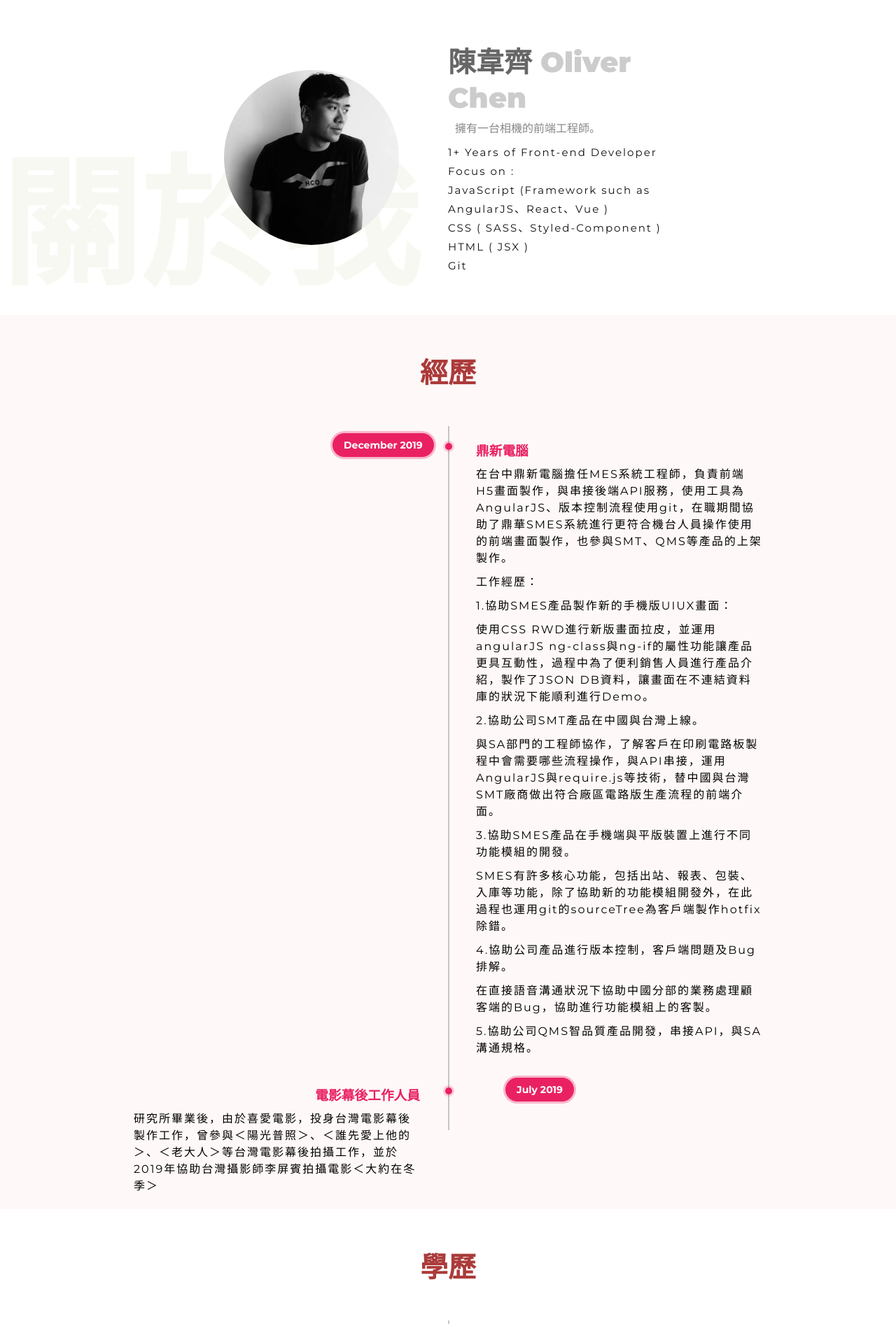
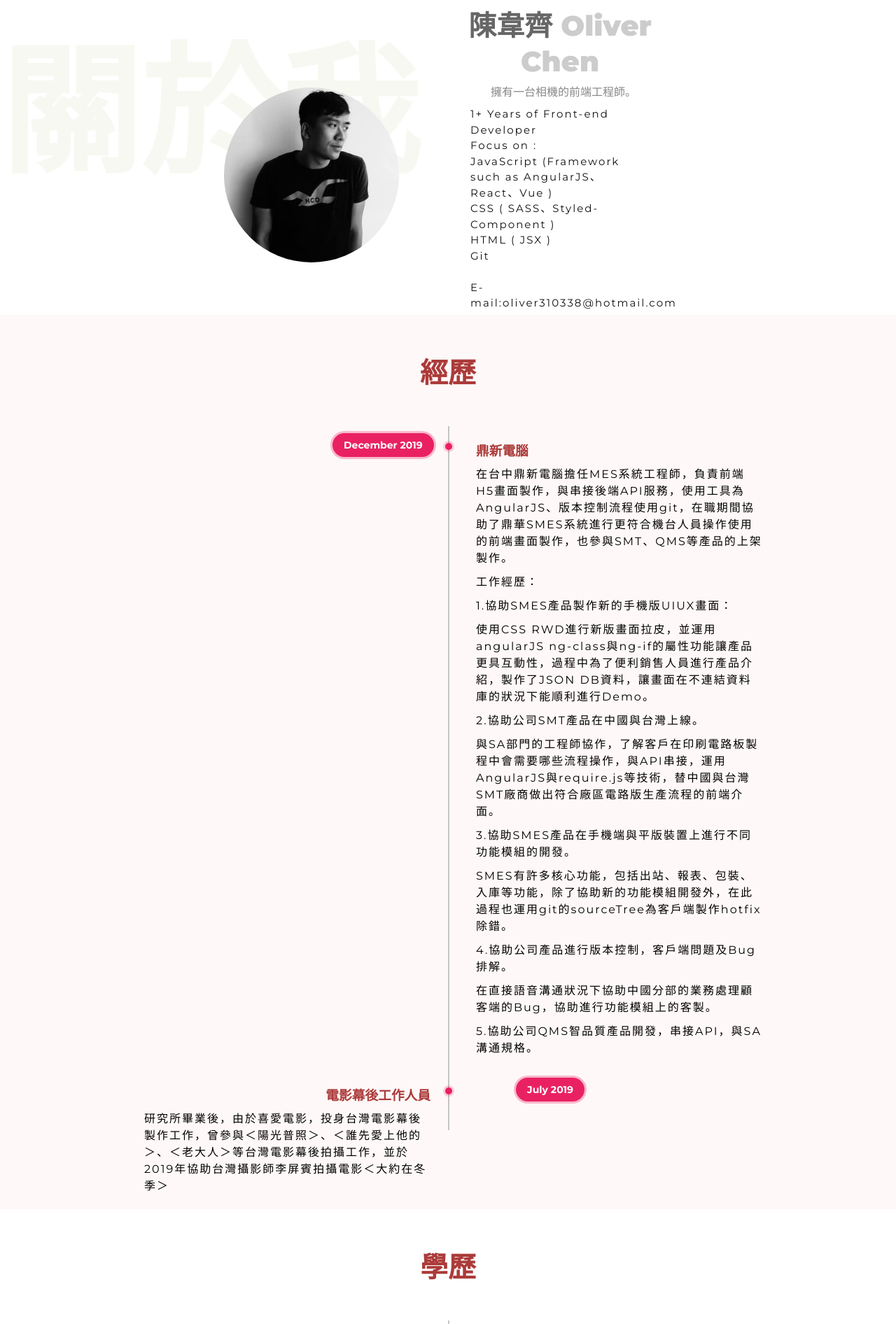
Before and after one commit to May27Oliver/resume_page, a React (Create React App) app: page / in a window 1280 px wide. Shown: the top 1892 px of the page at 70% size. Built offline with nearby package versions, Linux system fonts and the light colour scheme.

Commit message:
add email address

```diff
--- a/public/index.html
+++ b/public/index.html
@@ -24,10 +24,9 @@
       work correctly both with client-side routing and a non-root public URL.
       Learn how to configure a non-root public URL by running `npm run build`.
     -->
-    <title>React App</title>
+    <title>陳韋齊履歷</title>
   </head>
   <body>
-    <noscript>You need to enable JavaScript to run this app.</noscript>
     <div id="root"></div>
     <!--
       This HTML file is a template.
--- a/src/resume/App.js
+++ b/src/resume/App.js
@@ -32,6 +32,8 @@ class App extends Component {
                                         CSS ( SASS、Styled-Component )<br/>
                                         HTML ( JSX )<br/>
                                         Git<br/>
+                                        <br/>
+                                        E-mail:oliver310338@hotmail.com
                                     </span>
                                 </div>
                             </div>
--- a/src/resume/TimeLine.js
+++ b/src/resume/TimeLine.js
@@ -3,7 +3,6 @@ import TimeLineItem from "./TimeLineItem"
 
 class TimeLine extends Component {
     render() {
-        console.log(this.props)
         const resume = this.props.resume;
         return (
             <div>
--- a/src/resume/TimeLineItem.js
+++ b/src/resume/TimeLineItem.js
@@ -5,13 +5,14 @@ class TimeLineItem extends Component {
         const {title,descpt,year,date} = this.props.resume
         return (
             <li>
+                <div className="time">
+                    <h4>{date}</h4>
+                </div>
                 <div className="content">
                     <h3>{title}</h3>
                     {descpt.map(item=>(<p key={item}>{item}</p>))}
                 </div>
-                <div className="time">
-                    <h4>{date}</h4>
-                </div>
+
             </li>
         );
     }
--- a/src/resume/style/style.css
+++ b/src/resume/style/style.css
@@ -11,6 +11,76 @@ body {
   font-family: "Montserrat", sans-serif, "Noto Sans TC", sans-serif;
 }
 
+.protrait {
+  position: relative;
+}
+
+.self-protrait-zone {
+  display: block;
+}
+
+.about-me {
+  position: absolute;
+  top: 0;
+  left: 0;
+  font-weight: bold;
+  font-size: 180px;
+  color: hsl(60, 30%, 96%);
+  z-index: 1;
+}
+
+.self-protrait {
+  position: absolute;
+  top: 0;
+  bottom: 0;
+  right: 0;
+  left: 0;
+  margin: auto;
+  width: 250px;
+  height: 250px;
+  border-radius: 50%;
+  background: url(/resume_page/static/media/protrait.f5f10a32.jpg);
+  background-repeat: no-repeat;
+  background-size: contain;
+  background-position: center;
+  z-index: 2;
+}
+
+.self-portrait-box {
+  position: relative;
+  width: 100%;
+  height: 500px;
+  background: #17a2b8;
+}
+
+.tw-name {
+  font-size: 40px;
+  font-weight: 900;
+  color: #054852;
+  text-align: center;
+}
+.en-name {
+  color: #ccc;
+  display: block;
+}
+
+.sidetation {
+  line-height: 40px;
+  color: #888;
+  margin: 0 0 0 10px;
+  text-align: center;
+}
+
+.intro-prief {
+  display: flex;
+  justify-content: center;
+}
+
+.intro-prief .En {
+  width: 80%;
+}
+
+/* 履歷部分 */
 .timeline {
   flex: 1;
   position: relative;
@@ -22,7 +92,7 @@ body {
   /*直接用最外層的div做軸線*/
   content: "";
   position: absolute;
-  left: 50%;
+  left: 20px;
   width: 2px;
   height: 90%;
   background: #c5c5c5;
@@ -37,42 +107,36 @@ body {
   list-style: none;
   line-height: normal;
   position: relative;
-  width: 50%;
+  /* width: 50%; */
   padding: 20px 40px;
   box-sizing: border-box;
 }
-.timeline ul li:nth-child(odd) {
-  margin-left: 50%;
+
+.timeline ul li {
+  margin-left: 15px;
 }
 
-.timeline ul li:nth-child(even) {
-  text-align: right;
+.timeline ul li {
+  text-align: left;
 }
+
 .timeline ul li:before {
   content: "";
   position: absolute;
+  top: 25px;
+  left: 0;
   width: 10px;
   height: 10px;
-  background: rgba(233, 33, 99, 1);
+  background: #248796;
   border-radius: 50%;
-  box-shadow: 0 0 0 3px rgba(233, 33, 99, 0.2);
-}
-
-.timeline ul li:nth-child(odd):before {
-  top: 24px;
-  left: -4px;
-}
-
-.timeline ul li:nth-child(even):before {
-  top: 24px;
-  right: -6px;
+  box-shadow: 0 0 0 3px #17a2b8;
 }
 
 .timeline ul li h3 {
   margin: 0;
   padding: 0;
   font-weight: 600;
-  color: rgba(233, 33, 99, 1);
+  color: #165059;
 }
 
 .timeline ul li p {
@@ -89,7 +153,78 @@ body {
   font-size: 14px;
 }
 
+.timeline ul li .time {
+  width: 120px;
+  position: relative;
+  top: -15px;
+  left: -5px;
+  margin: 10px;
+  padding: 8px 16px;
+  background: #248796;
+  color: #fff;
+  border-radius: 18px;
+  box-shadow: 0 0 0 3px #17a2b8;
+}
+
+/* 標題 */
+.title {
+  font-size: 40px;
+  font-weight: 900;
+}
+.column-title {
+  margin: 50px 0;
+  text-align: center;
+  font-size: 50px;
+  display: flex;
+  color: #054852;
+}
+
+.column-title .title {
+  width: 100%;
+  font-size: 40px;
+}
+
+@media all and (min-width: 768px) {
+  .timeline:before {
+    /*不動*/
+    left: 50%;
+  }
+  .timeline ul li:nth-child(odd) {
+    margin-left: 50%;
+  }
+
+  .timeline ul li:nth-child(even) {
+    text-align: right;
+    width: 50%;
+  }
+  /*  */
+  .timeline ul li:before {
+    content: "";
+    position: absolute;
+    width: 10px;
+    height: 10px;
+    background: rgba(233, 33, 99, 1);
+    border-radius: 50%;
+    box-shadow: 0 0 0 3px rgba(233, 33, 99, 0.2);
+  }
+
+  .timeline ul li h3 {
+    color: #ab3b3a;
+  }
+
+  .timeline ul li:nth-child(odd):before {
+    top: 24px;
+    left: -4px;
+  }
+
+  .timeline ul li:nth-child(even):before {
+    top: 24px;
+    right: 9px;
+    left: auto;
+  }
+
   .timeline ul li:nth-child(odd) .time {
+    width: auto;
     position: absolute;
     top: 10px;
     left: -165px;
@@ -102,9 +237,11 @@ body {
   }
 
   .timeline ul li:nth-child(even) .time {
+    width: auto;
     position: absolute;
     top: 10px;
     right: -180px;
+    left: auto;
     margin: 0;
     padding: 8px 16px;
     background: rgba(233, 33, 99, 1);
@@ -112,8 +249,8 @@ body {
     border-radius: 18px;
     box-shadow: 0 0 0 3px rgba(233, 33, 99, 0.3);
   }
-
-/* 標題 */
+  /*
+  標題
   .title {
     font-size: 40px;
     font-weight: 900;
@@ -129,7 +266,7 @@ body {
   .column-title .title {
     width: 100%;
     font-size: 40px;
-}
+  } */
 
   /* 內容容器 */
   .wrap {
@@ -169,6 +306,7 @@ body {
     display: flex;
     flex-direction: column;
     justify-content: center;
+    background: transparent;
     flex: 1;
   }
 
@@ -229,6 +367,7 @@ body {
   }
 
   .en-name {
+    display: inline;
     color: #ccc;
   }
 
@@ -259,8 +398,10 @@ body {
   .education .title {
     width: 100%;
     font-size: 40px;
+    color: #ab3b3a;
   }
 
   .education .en-name {
     font-size: 30px;
   }
+}
```
Lines whose indentation alone changed are shown as unchanged.
